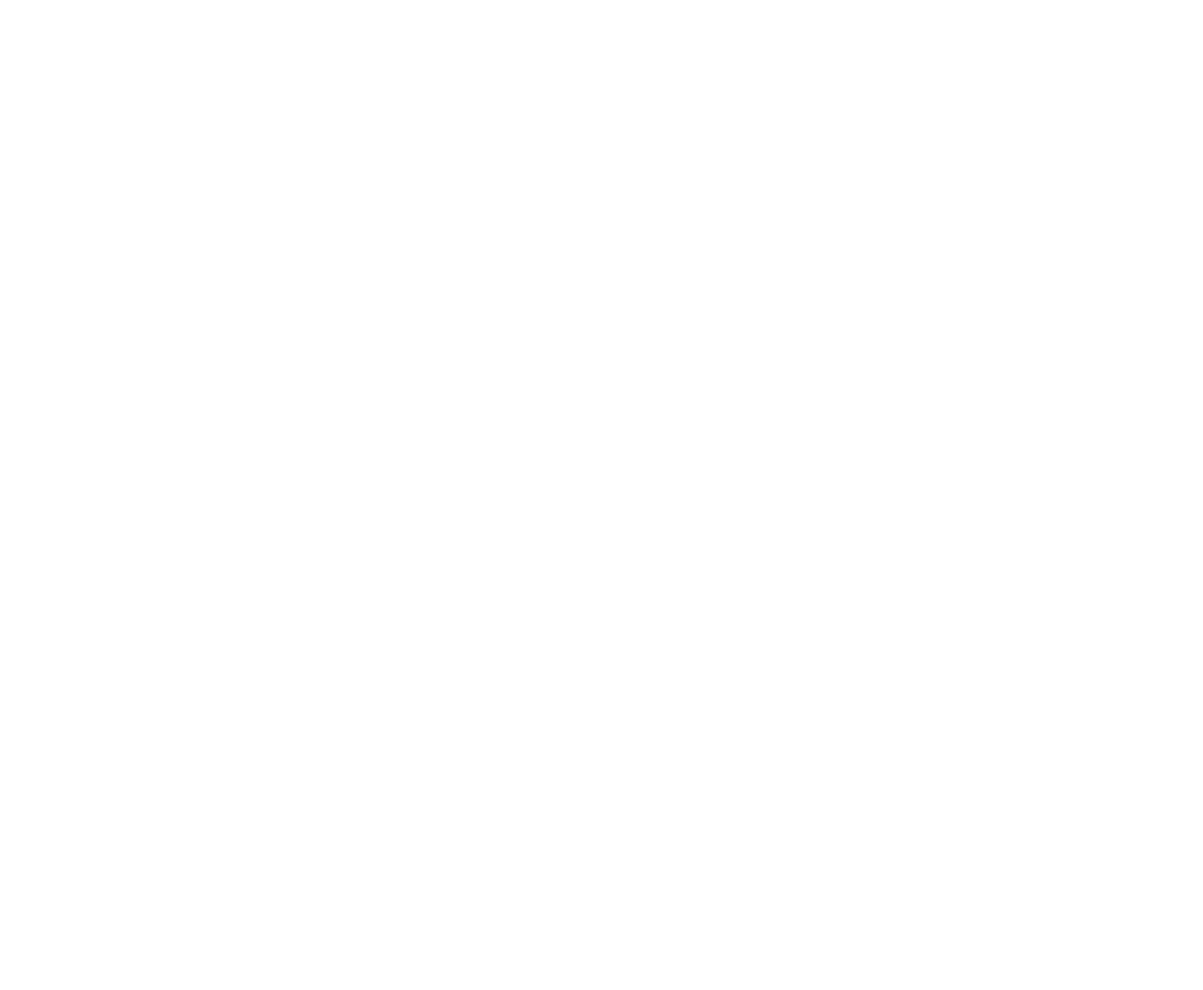
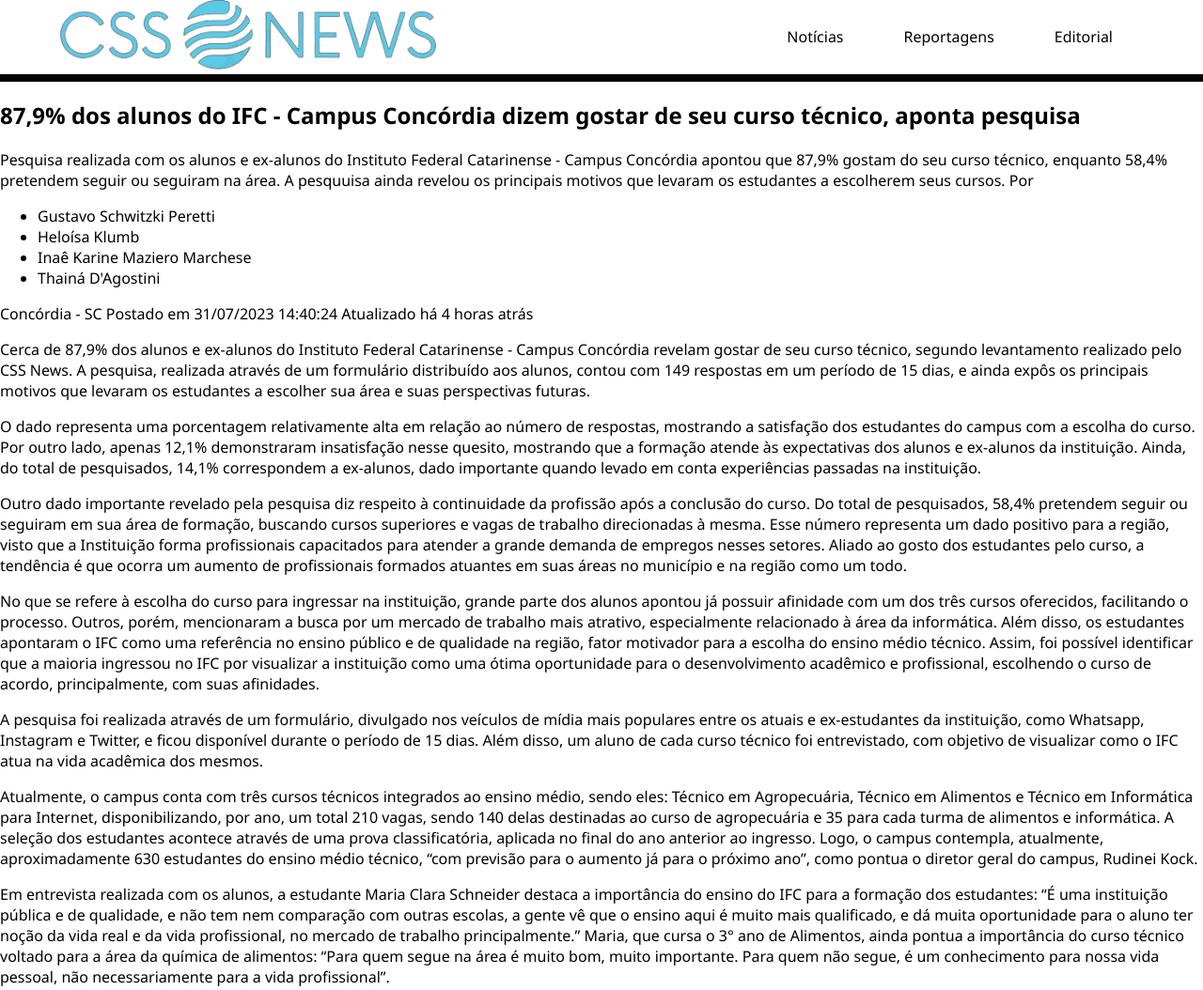
Before and after one commit to GustavoPeretti/cssnews, a plain HTML site: page index.html in a window 1280 px wide. Shown: the whole page at 94% size. Before the commit the page ends 800 px from the top, so only its background shows below. Drawn offline with Linux system fonts and the light colour scheme.

Commit message:
Nova versão

```diff
--- a/index.html
+++ b/index.html
@@ -2,11 +2,46 @@
 <html lang="pt-BR">
 <head>
     <meta charset="UTF-8">
-    <meta name="viewport" content="width=,, initial-scale=1.0">
+    <meta name="viewport" content="width=device-width, initial-scale=1.0">
     <title>CSS News</title>
-    <link rel="stylesheet" href="css/style.css">
+    <link rel="stylesheet" href="style.css">
 </head>
 <body>
-    <script src="js/script.js"></script>
+    <nav>
+        <a href=""><img width="400" src="aaa-removebg-preview.png" alt=""></a>
+        <ul>
+            <li><a href="">Notícias</a></li>
+            <li><a href="">Reportagens</a></li>
+            <li><a href="">Editorial</a></li>
+        </ul>
+    </nav>
+    <header>
+        <h2>87,9% dos alunos do IFC - Campus Concórdia dizem gostar de seu curso técnico, aponta pesquisa</h1>
+        <p>Pesquisa realizada com os alunos e ex-alunos do Instituto Federal Catarinense - Campus Concórdia apontou que 87,9% gostam do seu curso técnico, enquanto 58,4% pretendem seguir ou seguiram na área. A pesquuisa ainda revelou os principais motivos que levaram os estudantes a escolherem seus cursos.</h3>
+        <span>Por</span>
+        <ul>
+            <li>Gustavo Schwitzki Peretti</li>
+            <li>Heloísa Klumb</li>
+            <li>Inaê Karine Maziero Marchese</li>
+            <li>Thainá D'Agostini</li>
+        </ul>
+        <span>Concórdia - SC</span>
+        <span>Postado em 31/07/2023 14:40:24</span>
+        <span>Atualizado há 4 horas atrás</span>
+    </header>
+    <main>
+
+        <p>Cerca de 87,9% dos alunos e ex-alunos do Instituto Federal Catarinense - Campus Concórdia revelam gostar de seu curso técnico, segundo levantamento realizado pelo CSS News. A pesquisa, realizada através de um formulário distribuído aos alunos, contou com 149 respostas em um período de 15 dias, e ainda expôs os principais motivos que levaram os estudantes a escolher sua área e suas perspectivas futuras.</p>
+        <p>O dado representa uma porcentagem relativamente alta em relação ao número de respostas, mostrando a satisfação dos estudantes do campus com a escolha do curso. Por outro lado, apenas 12,1% demonstraram insatisfação nesse quesito, mostrando que a formação atende às expectativas dos alunos e ex-alunos da instituição. Ainda, do total de pesquisados, 14,1% correspondem a ex-alunos, dado importante quando levado em conta experiências passadas na instituição.</p>
+        <p>Outro dado importante revelado pela pesquisa diz respeito à continuidade da profissão após a conclusão do curso. Do total de pesquisados, 58,4% pretendem seguir ou seguiram em sua área de formação, buscando cursos superiores e vagas de trabalho direcionadas à mesma.  Esse número representa um dado positivo para a região, visto que a Instituição forma profissionais capacitados para atender a grande demanda de empregos nesses setores. Aliado ao gosto dos estudantes pelo curso, a tendência é que ocorra um aumento de profissionais formados atuantes  em suas áreas no município e na região como um todo.</p>
+        <p>No que se refere à escolha do curso para ingressar na instituição, grande parte dos alunos apontou já possuir afinidade com um dos três cursos oferecidos, facilitando o processo. Outros, porém, mencionaram a busca por um mercado de trabalho mais atrativo, especialmente relacionado à área da informática. Além disso, os estudantes apontaram o IFC como uma referência no ensino público e de qualidade na região, fator motivador para a escolha do ensino médio técnico. Assim, foi possível identificar que a maioria ingressou no IFC por visualizar a instituição como uma ótima oportunidade para o desenvolvimento acadêmico e profissional, escolhendo o curso de acordo, principalmente, com suas afinidades.</p>
+        <p>A pesquisa foi realizada através de um formulário, divulgado nos veículos de mídia mais populares entre os atuais e ex-estudantes da instituição, como Whatsapp, Instagram e Twitter, e ficou disponível durante o período de 15 dias. Além disso, um aluno de cada curso técnico foi entrevistado, com objetivo de visualizar como o IFC atua na vida acadêmica dos mesmos.</p>
+        <p>Atualmente, o campus conta com três cursos técnicos integrados ao ensino médio, sendo eles: Técnico em Agropecuária, Técnico em Alimentos e Técnico em Informática para Internet, disponibilizando, por ano, um total 210 vagas, sendo 140 delas destinadas ao curso de agropecuária e 35 para cada turma de alimentos e informática. A seleção dos estudantes acontece através de uma prova classificatória, aplicada no final do ano anterior ao ingresso. Logo, o campus contempla, atualmente, aproximadamente 630 estudantes do ensino médio técnico, “com previsão para o aumento já para o próximo ano”, como pontua o diretor geral do campus, Rudinei Kock.</p>
+        <p>Em entrevista realizada com os alunos, a estudante Maria Clara Schneider destaca a importância do ensino do IFC para a formação dos estudantes:  “É uma instituição pública e de qualidade, e não tem nem comparação com outras escolas, a gente vê que o ensino aqui é muito mais qualificado, e dá muita oportunidade para o aluno ter noção da vida real e da vida profissional, no mercado de trabalho principalmente.” Maria, que cursa o 3° ano de Alimentos, ainda pontua a importância do curso técnico voltado para a área da química de alimentos:  “Para quem segue na área é muito bom, muito importante. Para quem não segue, é um conhecimento para nossa vida pessoal, não necessariamente para a vida profissional”.</p>
+
+
+        <!-- <iframe width="344" height="611" src="https://www.youtube.com/embed/9ShBsP8LRFM" title="Quem é o James da Salada de Frutas? 🍇🍓 #meme" frameborder="0" allow="accelerometer; autoplay; clipboard-write; encrypted-media; gyroscope; picture-in-picture; web-share" allowfullscreen></iframe>
+        <iframe src="https://gifer.com/embed/Aq" width=480 height=270.000 frameBorder="0" allowFullScreen></iframe> -->
+    </main>
 </body>
 </html>
--- /dev/null
+++ b/style.css
@@ -0,0 +1,27 @@
+body {
+    margin: 0;
+    font-family: 'Segoe UI', Tahoma, Geneva, Verdana, sans-serif;
+}
+
+nav {
+    display: flex;
+    justify-content: space-between;
+    align-items: center;
+    padding: 0 4em;
+    border-bottom: black solid 0.5em;
+}
+
+nav ul {
+    list-style-type: none;
+    padding: 0;
+    display: flex;
+}
+
+nav ul li {
+    margin: 0 2em;
+}
+
+nav ul li a {
+    color: black;
+    text-decoration: none;
+}
```
Also changed, not shown: aaa-removebg-preview.png (added), css/style.css (deleted), js/script.js (deleted).
